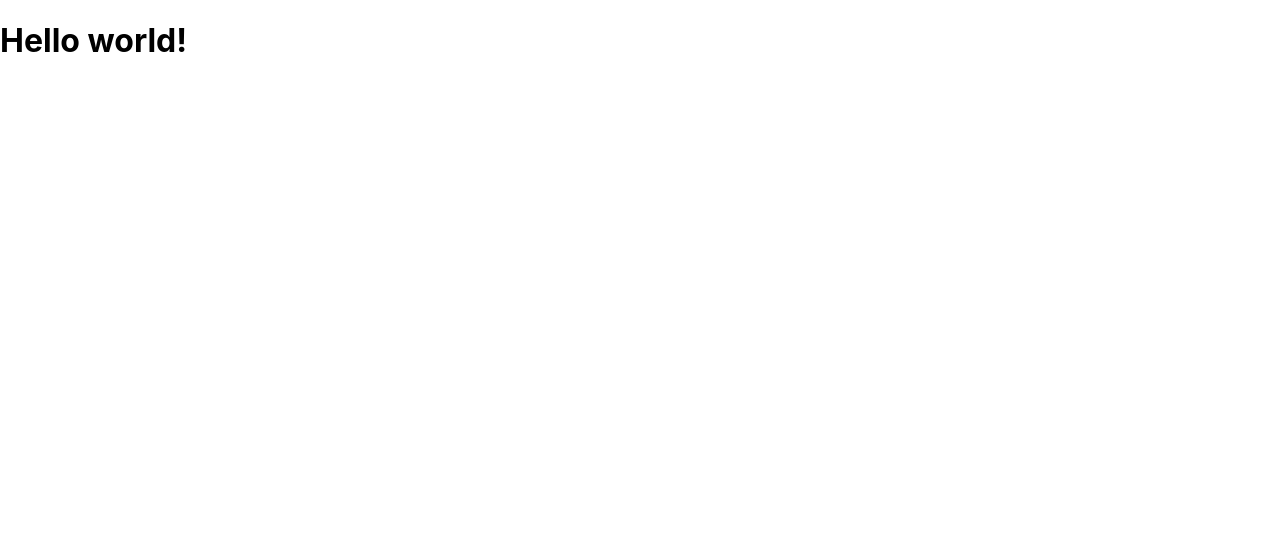
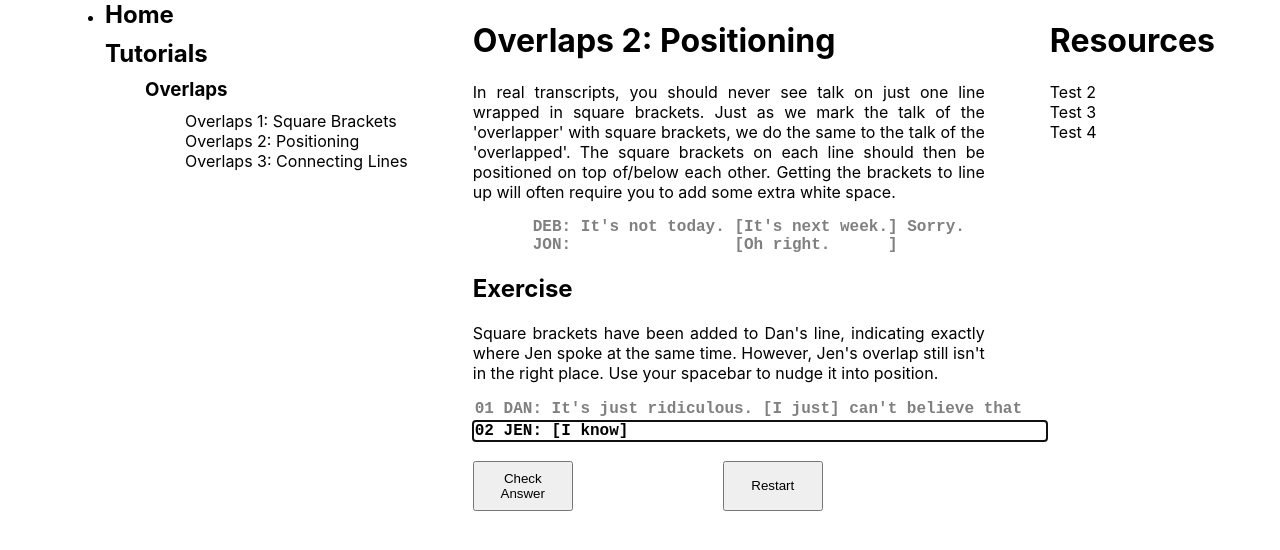
Before and after one commit to joseph-ford10/tutorial, a React (Create React App) app: page /overlap2 in a window 1280 px wide. Shown: the top 550 px of the page. Built offline with nearby package versions, Linux system fonts and the light colour scheme.

Commit message:
Add basic overlap2 and overlap3

```diff
--- a/src/App.js
+++ b/src/App.js
@@ -1,7 +1,7 @@
 import Overlap1 from './Overlap1'
-import { overlap1Data as o1Data } from './Data'
+import Overlap2 from './Overlap2'
+import Overlap3 from './Overlap3'
 
-import Overlap2 from './Overlap2'
 import { BrowserRouter, Routes, Route } from 'react-router-dom'
 
 function App() {
@@ -11,6 +11,7 @@ function App() {
         <Routes>
           <Route path="overlap1" element={<Overlap1 />} />
           <Route path="overlap2" element={<Overlap2 />} />
+          <Route path="overlap3" element={<Overlap3 />} />
         </Routes>
       </BrowserRouter>
     </div>
--- a/src/Data.js
+++ b/src/Data.js
@@ -15,6 +15,51 @@ const overlap1Data = {
   ],
   correctAnswer: `[I know]`,
   correctAnswerFull: `02 JEN: [I know]`,
+  editLine: 1,
+}
+
+const overlap2Data = {
+  title: 'Overlaps 2: Positioning',
+  explanation: `In real transcripts, you should never see talk on just one line wrapped in square brackets.
+  Just as we mark the talk of the 'overlapper' with square brackets, we do the same to the talk of the 'overlapped'.
+   The square brackets on each line should then be positioned on top of/below each other. Getting the brackets to line up
+   will often require you to add some extra white space.`,
+  examples: [
+    `DEB: It's not today. [It's next week.] Sorry.`,
+    `JON:                 [Oh right.      ]`,
+  ],
+  exerciseIntro: `Square brackets have been added to Dan's line, indicating exactly where Jen spoke at the same time.
+   However, Jen's overlap still isn't in the right place. Use your spacebar to nudge it into position.`,
+  exerciseText: [
+    `01 DAN: It's just ridiculous. [I just] can't believe that`,
+    `02 JEN: [I know]`,
+  ],
+  correctAnswerFull: `02 JEN:                       [I know]`,
+  editLine: 1,
+}
+
+const overlap3Data = {
+  title: `Overlaps 3: Connecting Lines`,
+  explanation: `The rule is that overlapping talk should be positioned one line below overlapped talk. However,
+  what if the overlapped speaker carried on talking for a while after the overlap ended—long enough to
+  require another line? In this situation, we put the rest of the overlapped speaker’s talk on the line below
+  the overlap. We then ‘connect’ the end of one line and the beginning of the next using the equals sign.`,
+  examples: [
+    `BOB: I went down to the office and [had a] look around but I=`,
+    `DEB:                               [Okay.]`,
+    `BOB: =couldn't find it.`,
+  ],
+  exerciseIntro: `Dan has carried on speaking after Jen’s overlap. We’ve transcribed the talk on the line below,
+  but we haven’t connected it up yet. Add the appropriate symbol to the transcript.`,
+  exerciseText: [
+    `01 DAN: It's just ridiculous. [I just] can't believe that=`,
+    `02 JEN:                       [I know]`,
+    `03 DAN: they would close the arcade down.`,
+  ],
+  correctAnswerFull: `03 DAN: =they would close the arcade down.`,
+  editLine: 2,
 }
 
 export { overlap1Data }
+export { overlap2Data }
+export { overlap3Data }
--- a/src/Exercise.js
+++ b/src/Exercise.js
@@ -12,12 +12,13 @@ const Exercise = ({
   setComplete,
   setHowComplete,
   complete,
+  editLine,
 }) => {
-  const [input, setInput] = useState(text[1])
+  const [input, setInput] = useState(text[editLine])
 
   const handleClickSubmit = (e) => {
     e.preventDefault()
-    if (input.includes(correctAnswer)) {
+    if (input.trimEnd() === correctAnswerFull) {
       setComplete(true)
       setWrongAnswer(false)
       setHowComplete('solved')
@@ -44,18 +45,23 @@ const Exercise = ({
     return (
       <>
         <form>
-          <Line lineText={text[0]} />
-          <EditLine
-            lineText={text[1]}
-            correctAnswer={correctAnswer}
-            input={input}
-            setInput={setInput}
-          />
+          {text.map((text, index) =>
+            index === editLine ? (
+              <EditLine
+                lineText={text}
+                correctAnswer={correctAnswer}
+                input={input}
+                setInput={setInput}
+              />
+            ) : (
+              <Line lineText={text}></Line>
+            )
+          )}
           <div className="buttons">
             <button className="submitAnswer button" onClick={handleClickSubmit}>
               Check Answer
             </button>
-            {wrongAnswer == true ? (
+            {wrongAnswer === true ? (
               <button
                 className="revealAnswer button"
                 onClick={handleClickReveal}
--- a/src/Layout.js
+++ b/src/Layout.js
@@ -20,6 +20,7 @@ const Layout = ({
   correctAnswer,
   correctAnswerFull,
   nextPage,
+  editLine,
 }) => {
   const navigate = useNavigate()
   const [complete, setComplete] = useState(false)
@@ -33,9 +34,7 @@ const Layout = ({
         <main>
           <h1>{title}</h1>
           <p>{explanation}</p>
-          <div className="examples">
-            <p>{examples[0]}</p> <p>{examples[1]}</p> <p>{examples[2]}</p>
-          </div>
+          {examples}
           <div className="exerciseWrapper">
             <h2>Exercise</h2>
             <p>{exerciseIntro}</p>
@@ -48,6 +47,7 @@ const Layout = ({
               complete={complete}
               setComplete={setComplete}
               setHowComplete={setHowComplete}
+              editLine={editLine}
             />
           </div>
           {wrongAnswer === true ? <WrongAnswer /> : ''}
--- a/src/Overlap1.js
+++ b/src/Overlap1.js
@@ -3,16 +3,24 @@ import Layout from './Layout'
 import { overlap1Data as o1Data } from './Data'
 
 const Overlap1 = () => {
+  const examples = (
+    <div className="examples1">
+      <p>{o1Data.examples[0]}</p> <p>{o1Data.examples[1]}</p>{' '}
+      <p>{o1Data.examples[2]}</p>
+    </div>
+  )
+
   return (
     <Layout
       title={o1Data.title}
       explanation={o1Data.explanation}
-      examples={o1Data.examples}
+      examples={examples}
       exerciseIntro={o1Data.exerciseIntro}
       exerciseText={o1Data.exerciseText}
       correctAnswer={o1Data.correctAnswer}
       correctAnswerFull={o1Data.correctAnswerFull}
       nextPage="/overlap2"
+      editLine={o1Data.editLine}
     />
   )
 }
--- a/src/Overlap2.js
+++ b/src/Overlap2.js
@@ -1,7 +1,28 @@
 import React from 'react'
+import Layout from './Layout'
+import { overlap2Data as o2Data } from './Data'
 
 const Overlap2 = () => {
-  return <h1>Hello world!</h1>
+  const examples = (
+    <div className="examples2">
+      <p className="example2Line1">{o2Data.examples[0]}</p>
+      <p className="example2Line2">{o2Data.examples[1]}</p>
+    </div>
+  )
+
+  return (
+    <Layout
+      title={o2Data.title}
+      explanation={o2Data.explanation}
+      examples={examples}
+      exerciseIntro={o2Data.exerciseIntro}
+      exerciseText={o2Data.exerciseText}
+      correctAnswer={o2Data.correctAnswer}
+      correctAnswerFull={o2Data.correctAnswerFull}
+      nextPage="/overlap3"
+      editLine={o2Data.editLine}
+    />
+  )
 }
 
 export default Overlap2
--- /dev/null
+++ b/src/Overlap3.js
@@ -0,0 +1,28 @@
+import React from 'react'
+import { overlap3Data as o3Data } from './Data'
+import Layout from './Layout'
+
+const Overlap3 = () => {
+  const examples = (
+    <div className="examples3">
+      <p className="example3Line1">{o3Data.examples[0]}</p>
+      <p className="example3Line2">{o3Data.examples[1]}</p>
+      <p className="examples3Line3">{o3Data.examples[2]}</p>
+    </div>
+  )
+
+  return (
+    <Layout
+      title={o3Data.title}
+      explanation={o3Data.explanation}
+      examples={examples}
+      exerciseIntro={o3Data.exerciseIntro}
+      exerciseText={o3Data.exerciseText}
+      correctAnswerFull={o3Data.correctAnswerFull}
+      editLine={o3Data.editLine}
+      nextPage="/overlap3"
+    />
+  )
+}
+
+export default Overlap3
--- a/src/index.css
+++ b/src/index.css
@@ -13,7 +13,7 @@ code {
 }
 
 .transcriptLine {
-  width: 550px;
+  width: 570px;
   display: inline;
   font-family: 'Courier New', Courier, monospace;
   font-size: 16px;
@@ -41,12 +41,20 @@ main {
   width: 40%;
 }
 
-.examples {
+.examples1 {
   font-family: 'Courier New', Courier, monospace;
   font-size: 16px;
   font-weight: bold;
   text-align: center;
   color: grey;
+}
+
+.examples2 {
+  font-family: 'Courier New', Courier, monospace;
+  font-size: 16px;
+  font-weight: bold;
+  color: grey;
+  display: block;
 }
 .buttons {
   margin-top: 20px;
@@ -138,3 +146,14 @@ ul {
 li {
   margin: 0;
 }
+
+.example2Line2 {
+  white-space: pre-wrap;
+  margin-top: 0;
+  margin-left: 60px;
+}
+
+.example2Line1 {
+  margin-bottom: 0;
+  margin-left: 60px;
+}
```
